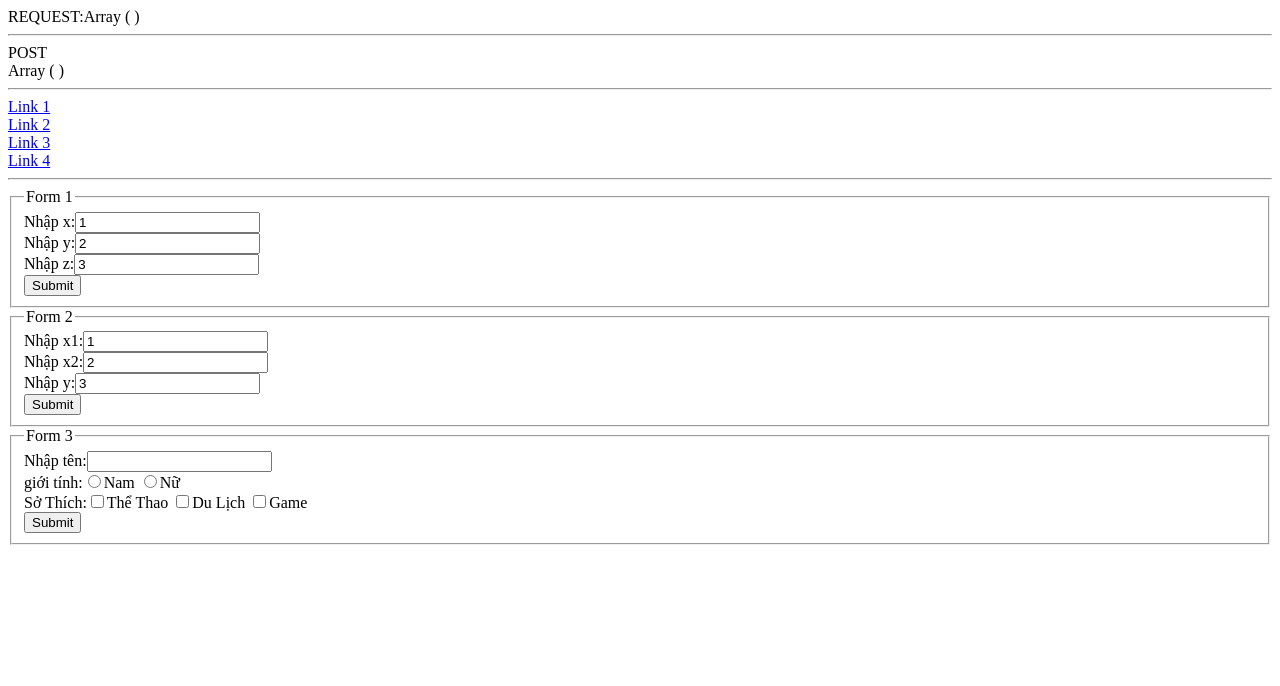
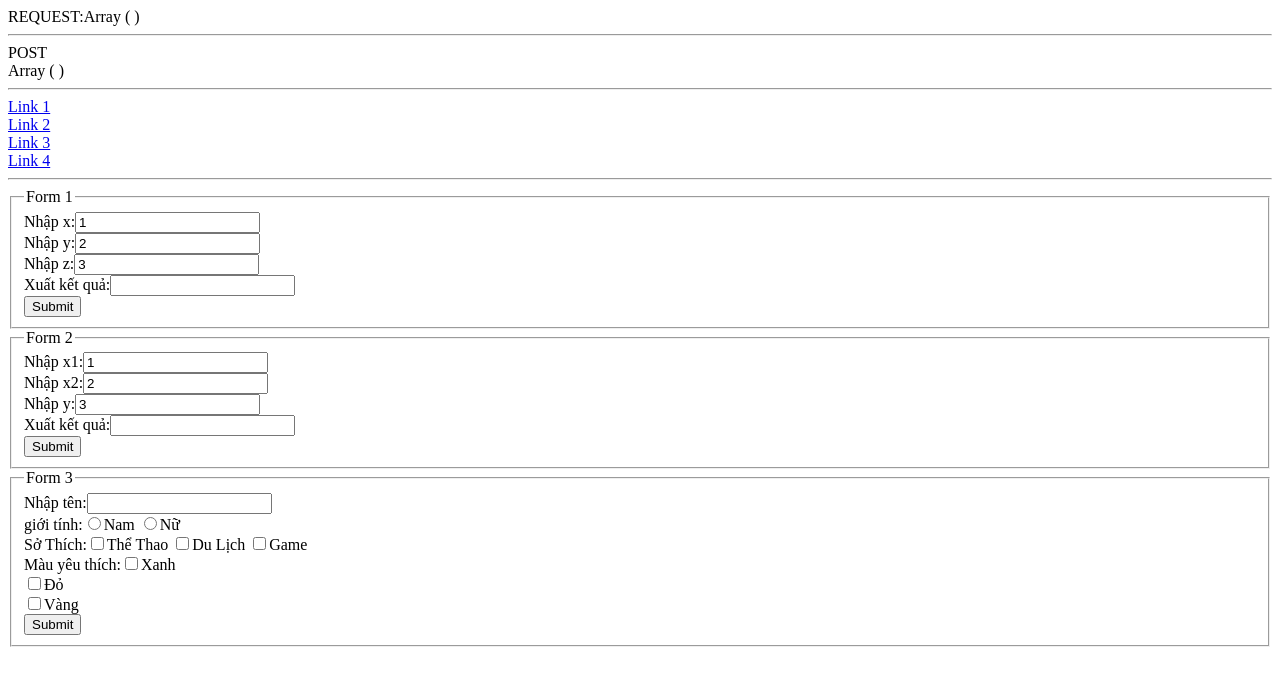
Before and after one commit to NganBuiNguyen/MNMCuoiKy, a PHP site: page /lab5_2.php in a window 1280 px wide. Shown: the top 686 px of the page. Run offline with PHP 8.4, Linux system fonts and the light colour scheme.

Commit message:
commit lab5-2

```diff
--- a/lab05/lab5_2.php
+++ b/lab05/lab5_2.php
@@ -24,6 +24,7 @@ print_r($_POST);
 Nhập x:<input type="text" name="x" value="1"><br>
 Nhập y:<input type="text" name="y" value="2"><br>
 Nhập z:<input type="text" name="z" value="3"><br>
+Xuất kết quả:<input type="text" name="kq" value=""></br>
 <input type="submit" >
 </form>
 </fieldset>
@@ -34,6 +35,7 @@ Nhập z:<input type="text" name="z" value="3"><br>
 Nhập x1:<input type="text" name="x[]" value="1"><br>
 Nhập x2:<input type="text" name="x[]" value="2"><br>
 Nhập y:<input type="text" name="y" value="3"><br>
+Xuất kết quả:<input type="text" name="kq" value=""></br>
 <input type="submit" >
 </form>
 </fieldset>
@@ -47,6 +49,9 @@ giới tính:<input type="radio" name="gt" value="1">Nam
 Sở Thích:<input type="checkbox" name="st[]" value="tt">Thể Thao
 		<input type="checkbox" name="st[]" value="dl">Du Lịch
 		<input type="checkbox" name="st[]" value="game">Game<br>
+Màu yêu thích:<input type="checkbox" name="ms" value="xanh">Xanh<br>
+                <input type="checkbox" name="ms" value="do">Đỏ<br>
+                <input type="checkbox" name="ms" value="vang">Vàng<br>
 <input type="submit" >
 </form>
 </fieldset>
```
